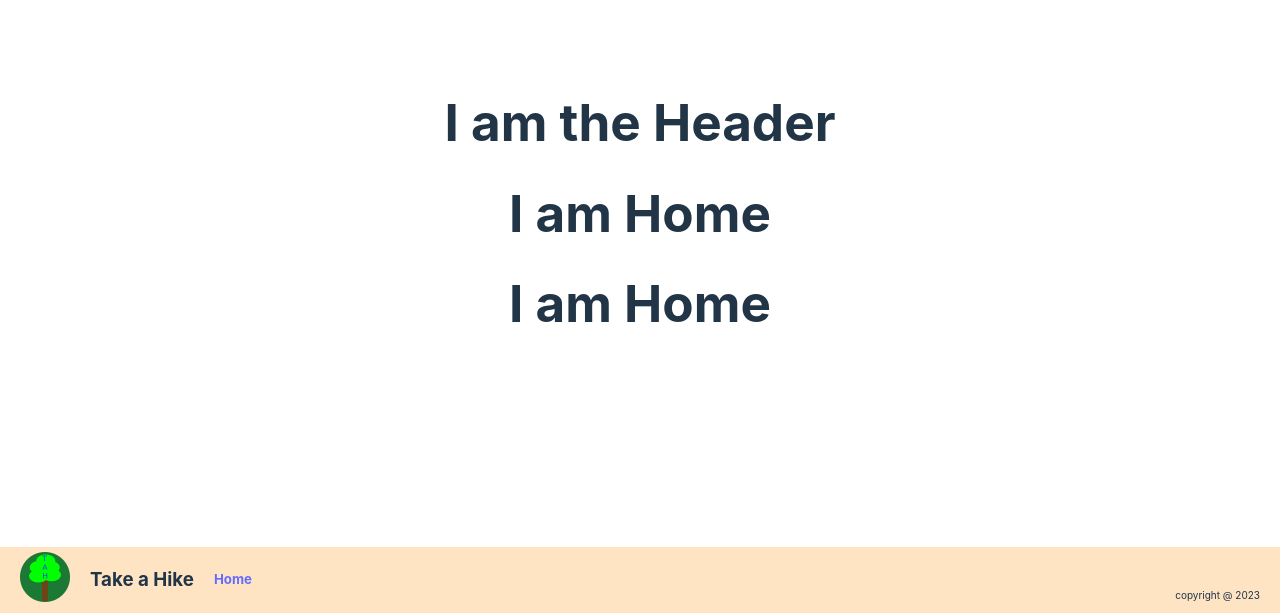
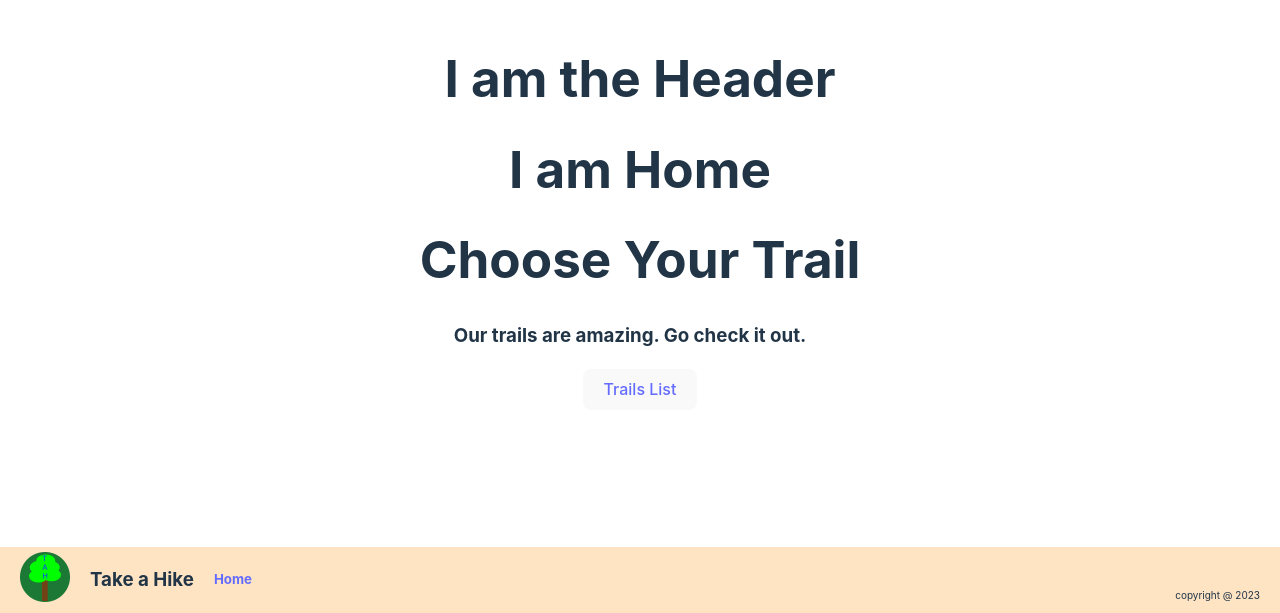
Before and after one commit to AnthonyBattista02/Take-A-Hike, a React (Vite) app in the folder frontend/: page / in a window 1280 px wide. Shown: the part 187-800 px from the top of the page. Built offline with nearby package versions, Linux system fonts and the light colour scheme; no server answers.

Commit message:
moved trails axios call to TrailsList component. Created ChooseYourTrailHome component.

```diff
--- a/frontend/src/App.jsx
+++ b/frontend/src/App.jsx
@@ -1,9 +1,7 @@
 import { useState, useEffect } from 'react'
 import './App.css'
-import axios from 'axios'
 import { Route, Routes } from 'react-router-dom'
 
-import { BASE_URL } from './globals'
 import Header from './components/Header'
 import Main from './components/Main'
 import Home from './components/Home'
@@ -11,25 +9,11 @@ import TrailList from './components/TrailList'
 import TrailPage from './components/TrailPage'
 
 function App() {
-  const [trails, setTrails] = useState([])
-
-  useEffect(() => {
-    const getTrails = async () => {
-      const response = await axios.get(`${BASE_URL}/trails`)
-      setTrails(response.data)
-    }
-    getTrails()
-  }, [])
 
   return (
     <div>
       <Header/>
       <Main/>
-        <Routes>
-          <Route path = "/" element = {<Home /> } />
-          <Route path = "/trails" element = {<TrailList trails={trails}/>} />
-          <Route path = "/trails/:id" element = {<TrailPage trails={trails}/>} />
-        </Routes>
     </div>
 
   )
--- /dev/null
+++ b/frontend/src/components/ChooseYourTrailHome.jsx
@@ -0,0 +1,18 @@
+import { Link } from 'react-router-dom'
+
+const ChooseYourTrail = () => {
+    return(
+        <div>
+            <div>
+                <h1>Choose Your Trail</h1>
+                <h3>Our trails are amazing.  Go check it out. </h3>
+                <button><Link to = {`/trails`}>Trails List</Link></button>
+            </div>
+            <div>
+
+            </div>
+        </div>
+    )
+}
+
+export default ChooseYourTrail
--- a/frontend/src/components/Home.jsx
+++ b/frontend/src/components/Home.jsx
@@ -1,3 +1,4 @@
+import ChooseYourTrail from "./ChooseYourTrailHome"
 import Footer from "./Footer";
 
 export default function Home () {
@@ -5,6 +6,7 @@ export default function Home () {
     return(
         <div>
             <h1> I am Home </h1>
+            <ChooseYourTrail />
             <Footer />
         </div>
     )
--- a/frontend/src/components/Main.jsx
+++ b/frontend/src/components/Main.jsx
@@ -2,15 +2,15 @@ import { Route, Routes} from 'react-router-dom'
 import Home from './Home'
 
 import TrailList from './TrailList'
+import TrailPage from './TrailPage'
 
 export default function Main(props) {
     return (
         <div className="routes-container">
           <Routes>
-
-            <Route path='/' element={<Home/>} />
-            <Route path ="/trails" element={<TrailList/>}/>
-
+            <Route path = '/' element={<Home/>} />
+            <Route path = "/trails" element={<TrailList/>}/>
+            <Route path = "/trails/:id" element = {<TrailPage/>} />
           </Routes>
         </div>
       )
--- a/frontend/src/components/TrailList.jsx
+++ b/frontend/src/components/TrailList.jsx
@@ -1,10 +1,19 @@
-import { useEffect } from 'react'
+import { useState, useEffect } from 'react'
 import { useNavigate } from 'react-router-dom'
+import axios from 'axios'
+import { BASE_URL } from '../globals'
 
-const TrailList = (props) => {
-    if (!props.trails) {
-        return<h2>Loading trails please wait...</h2>
-    } else {
+const TrailList = () => {
+    const [trails, setTrails] = useState([])
+
+    useEffect(() => {
+        const getTrails = async () => {
+        const response = await axios.get(`${BASE_URL}/trails`)
+        setTrails(response.data)
+        }
+        getTrails()
+    }, [])
+
         let navigate = useNavigate()
 
         const showTrail = (variable) => {
@@ -17,8 +26,8 @@ const TrailList = (props) => {
 
                 <div className="grid">
 
-                    {props.trails.map((trail) => (
-                        <div key = {trail._id} onClick={()=>showTrail(key)} className="card">
+                    {trails.map((trail) => (
+                        <div key = {trail._id} onClick={()=>showTrail(trail._id)} className="card">
                             <h3>{trail.trailName}</h3>
                             <ul>
                                 <li>Distance: {trail.miDistance}</li>
@@ -29,6 +38,6 @@ const TrailList = (props) => {
                 </div>
             </div>
         )}
-}
+
 
 export default TrailList
```
